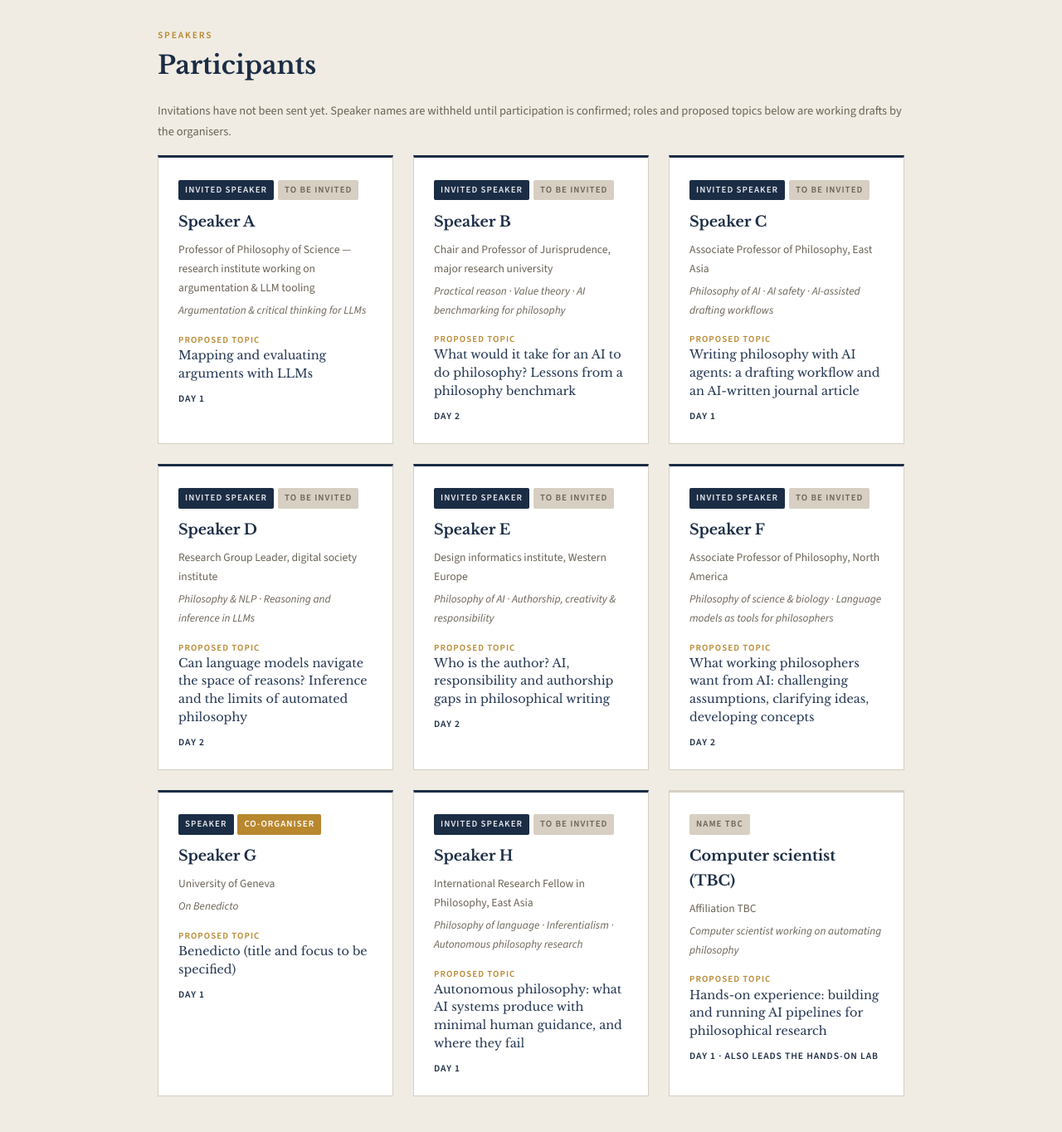
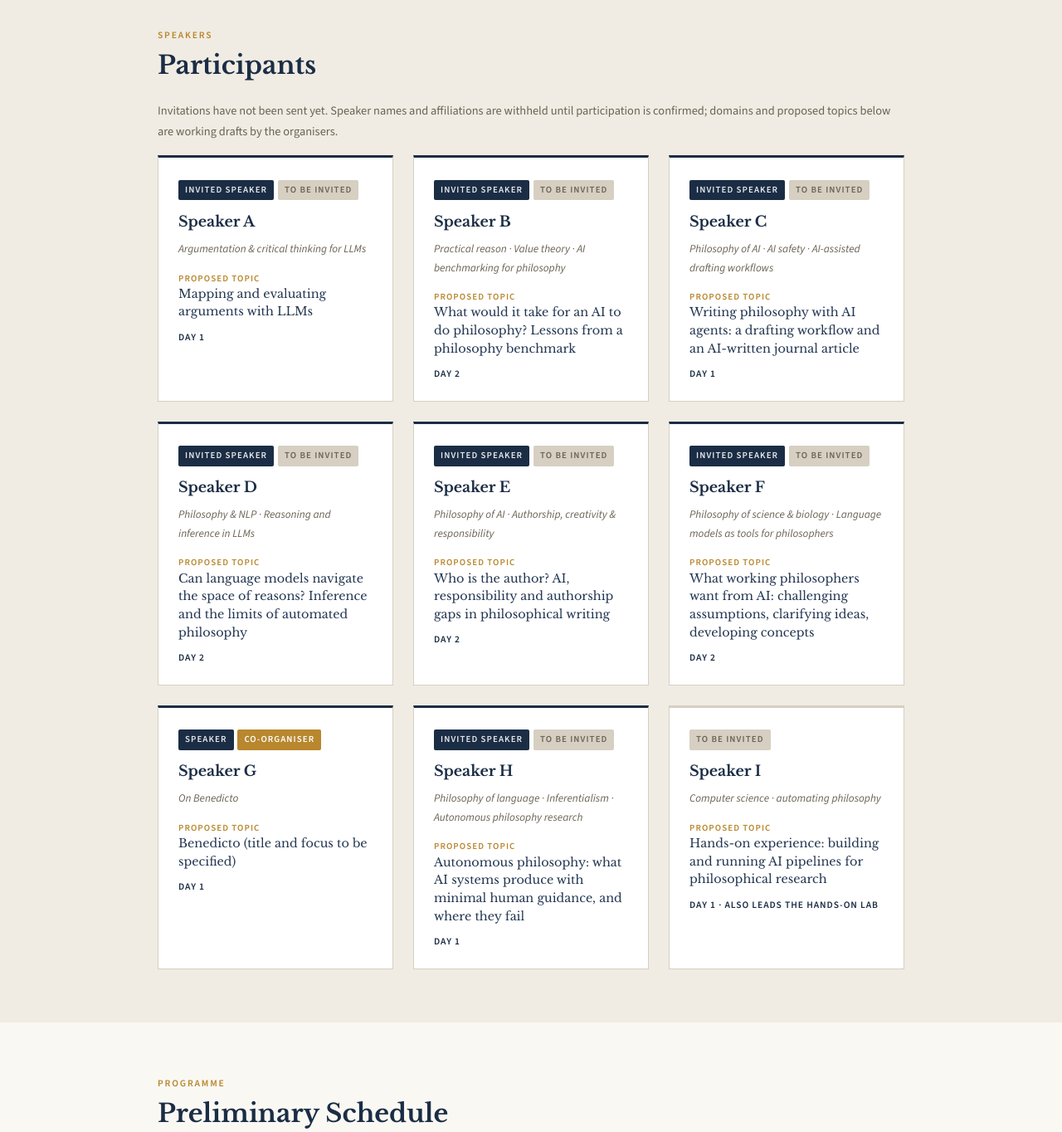
Before and after one commit to NielsLinnemann/mechanicalgadflies, a plain HTML site: page index.html in a window 1280 px wide. Shown: the part 1880-3244 px from the top of the page at 83% size. Drawn offline with nearby package versions, Linux system fonts and the light colour scheme.

Commit message:
Anonymize computer scientist speaker and remove all speaker affiliations

```diff
--- a/index.html
+++ b/index.html
@@ -411,14 +411,13 @@
     <div class="container">
       <p class="section-label">Speakers</p>
       <h2>Participants</h2>
-      <p class="text-muted">Invitations have not been sent yet. Speaker names are withheld until participation is confirmed; roles and proposed topics below are working drafts by the organisers.</p>
+      <p class="text-muted">Invitations have not been sent yet. Speaker names and affiliations are withheld until participation is confirmed; domains and proposed topics below are working drafts by the organisers.</p>
 
       <div class="speaker-grid">
 
         <div class="speaker-card">
           <span class="speaker-badge badge-invited">Invited Speaker</span><span class="speaker-badge badge-tba">To be invited</span>
           <h3>Speaker A</h3>
-          <p class="role">Professor of Philosophy of Science — research institute working on argumentation &amp; LLM tooling</p>
           <p class="domain">Argumentation &amp; critical thinking for LLMs</p>
           <p class="topic"><span>Proposed topic</span>Mapping and evaluating arguments with LLMs</p>
           <p class="day-tag">Day 1</p>
@@ -427,7 +426,6 @@
         <div class="speaker-card">
           <span class="speaker-badge badge-invited">Invited Speaker</span><span class="speaker-badge badge-tba">To be invited</span>
           <h3>Speaker B</h3>
-          <p class="role">Chair and Professor of Jurisprudence, major research university</p>
           <p class="domain">Practical reason · Value theory · AI benchmarking for philosophy</p>
           <p class="topic"><span>Proposed topic</span>What would it take for an AI to do philosophy? Lessons from a philosophy benchmark</p>
           <p class="day-tag">Day 2</p>
@@ -436,7 +434,6 @@
         <div class="speaker-card">
           <span class="speaker-badge badge-invited">Invited Speaker</span><span class="speaker-badge badge-tba">To be invited</span>
           <h3>Speaker C</h3>
-          <p class="role">Associate Professor of Philosophy, East Asia</p>
           <p class="domain">Philosophy of AI · AI safety · AI-assisted drafting workflows</p>
           <p class="topic"><span>Proposed topic</span>Writing philosophy with AI agents: a drafting workflow and an AI-written journal article</p>
           <p class="day-tag">Day 1</p>
@@ -445,7 +442,6 @@
         <div class="speaker-card">
           <span class="speaker-badge badge-invited">Invited Speaker</span><span class="speaker-badge badge-tba">To be invited</span>
           <h3>Speaker D</h3>
-          <p class="role">Research Group Leader, digital society institute</p>
           <p class="domain">Philosophy &amp; NLP · Reasoning and inference in LLMs</p>
           <p class="topic"><span>Proposed topic</span>Can language models navigate the space of reasons? Inference and the limits of automated philosophy</p>
           <p class="day-tag">Day 2</p>
@@ -454,7 +450,6 @@
         <div class="speaker-card">
           <span class="speaker-badge badge-invited">Invited Speaker</span><span class="speaker-badge badge-tba">To be invited</span>
           <h3>Speaker E</h3>
-          <p class="role">Design informatics institute, Western Europe</p>
           <p class="domain">Philosophy of AI · Authorship, creativity &amp; responsibility</p>
           <p class="topic"><span>Proposed topic</span>Who is the author? AI, responsibility and authorship gaps in philosophical writing</p>
           <p class="day-tag">Day 2</p>
@@ -463,7 +458,6 @@
         <div class="speaker-card">
           <span class="speaker-badge badge-invited">Invited Speaker</span><span class="speaker-badge badge-tba">To be invited</span>
           <h3>Speaker F</h3>
-          <p class="role">Associate Professor of Philosophy, North America</p>
           <p class="domain">Philosophy of science &amp; biology · Language models as tools for philosophers</p>
           <p class="topic"><span>Proposed topic</span>What working philosophers want from AI: challenging assumptions, clarifying ideas, developing concepts</p>
           <p class="day-tag">Day 2</p>
@@ -472,7 +466,6 @@
         <div class="speaker-card">
           <span class="speaker-badge badge-invited">Speaker</span><span class="speaker-badge badge-organiser">Co-organiser</span>
           <h3>Speaker G</h3>
-          <p class="role">University of Geneva</p>
           <p class="domain">On Benedicto</p>
           <p class="topic"><span>Proposed topic</span>Benedicto (title and focus to be specified)</p>
           <p class="day-tag">Day 1</p>
@@ -481,17 +474,15 @@
         <div class="speaker-card">
           <span class="speaker-badge badge-invited">Invited Speaker</span><span class="speaker-badge badge-tba">To be invited</span>
           <h3>Speaker H</h3>
-          <p class="role">International Research Fellow in Philosophy, East Asia</p>
           <p class="domain">Philosophy of language · Inferentialism · Autonomous philosophy research</p>
           <p class="topic"><span>Proposed topic</span>Autonomous philosophy: what AI systems produce with minimal human guidance, and where they fail</p>
           <p class="day-tag">Day 1</p>
         </div>
 
         <div class="speaker-card tbc">
-          <span class="speaker-badge badge-tba">Name TBC</span>
-          <h3>Computer scientist (TBC)</h3>
-          <p class="role">Affiliation TBC</p>
-          <p class="domain">Computer scientist working on automating philosophy</p>
+          <span class="speaker-badge badge-tba">To be invited</span>
+          <h3>Speaker I</h3>
+          <p class="domain">Computer science · automating philosophy</p>
           <p class="topic"><span>Proposed topic</span>Hands-on experience: building and running AI pipelines for philosophical research</p>
           <p class="day-tag">Day 1 · also leads the hands-on lab</p>
         </div>
@@ -566,7 +557,7 @@
             <span class="sched-time">16:35 – 17:35</span>
             <div class="sched-event">
               Hands-on experience: building and running AI pipelines for philosophical research
-              <div class="sched-speaker">Computer scientist (TBC)</div>
+              <div class="sched-speaker">Speaker I</div>
             </div>
           </div>
           <div class="sched-row break-row short-break">
@@ -577,7 +568,7 @@
             <span class="sched-time">17:40 – 18:40</span>
             <div class="sched-event">
               Hands-on lab: bring your own project
-              <div class="sched-speaker">Live demos and joint experimentation, led by the computer scientist (TBC)</div>
+              <div class="sched-speaker">Live demos and joint experimentation, led by Speaker I</div>
             </div>
           </div>
           <div class="sched-row break-row">
```
